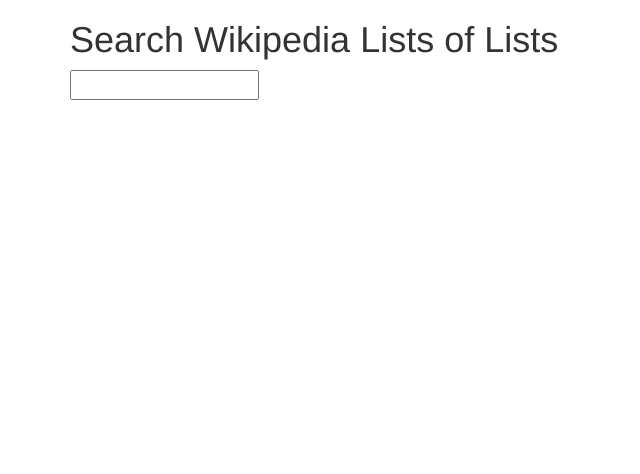
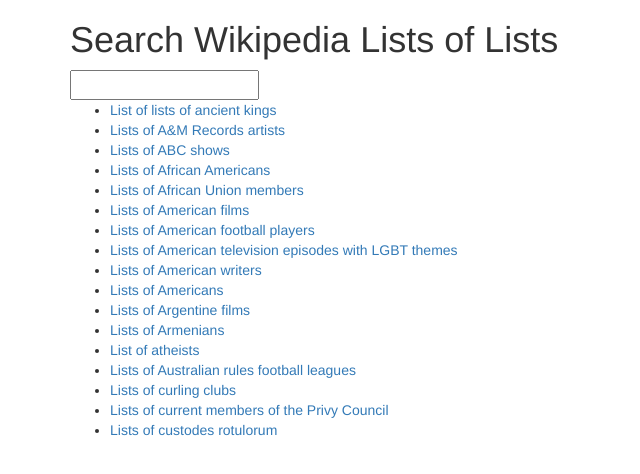
Before and after one commit to pennypang/pennypang.github.io, a plain HTML site: page tryFuzzyExample.html in a window 1280 px wide. Shown: the whole page, without its empty margins (0-640 px from the left). Drawn offline with nearby package versions, Linux system fonts and the light colour scheme.

Commit message:
Update tryFuzzyExample.html

```diff
--- a/tryFuzzyExample.html
+++ b/tryFuzzyExample.html
@@ -5,7 +5,7 @@
   <script src="https://code.jquery.com/jquery-1.11.3.js"></script>
 
 
-  <script src="../lib/fuzzy.js"></script>
+  <script src="fuzzy.js"></script>
 
   <script type="text/javascript">
     function displaySearchResults() {
```
